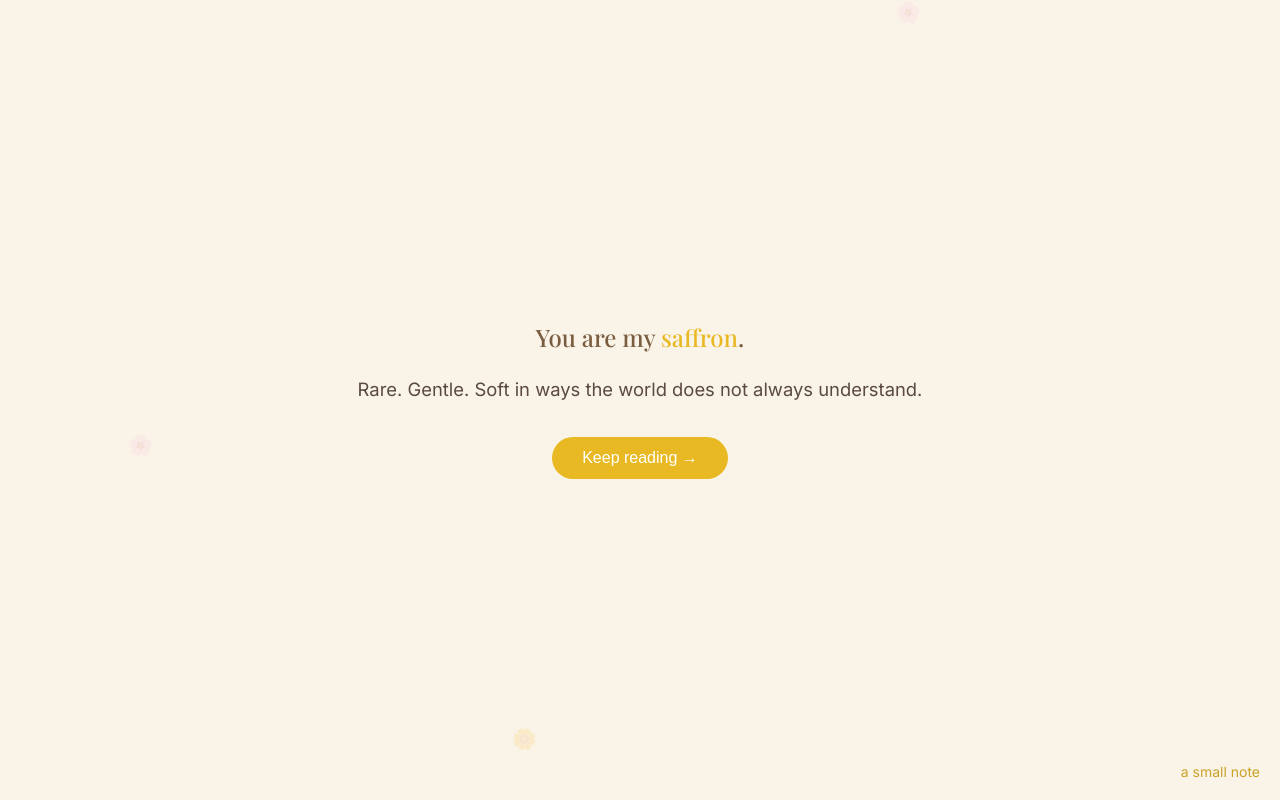
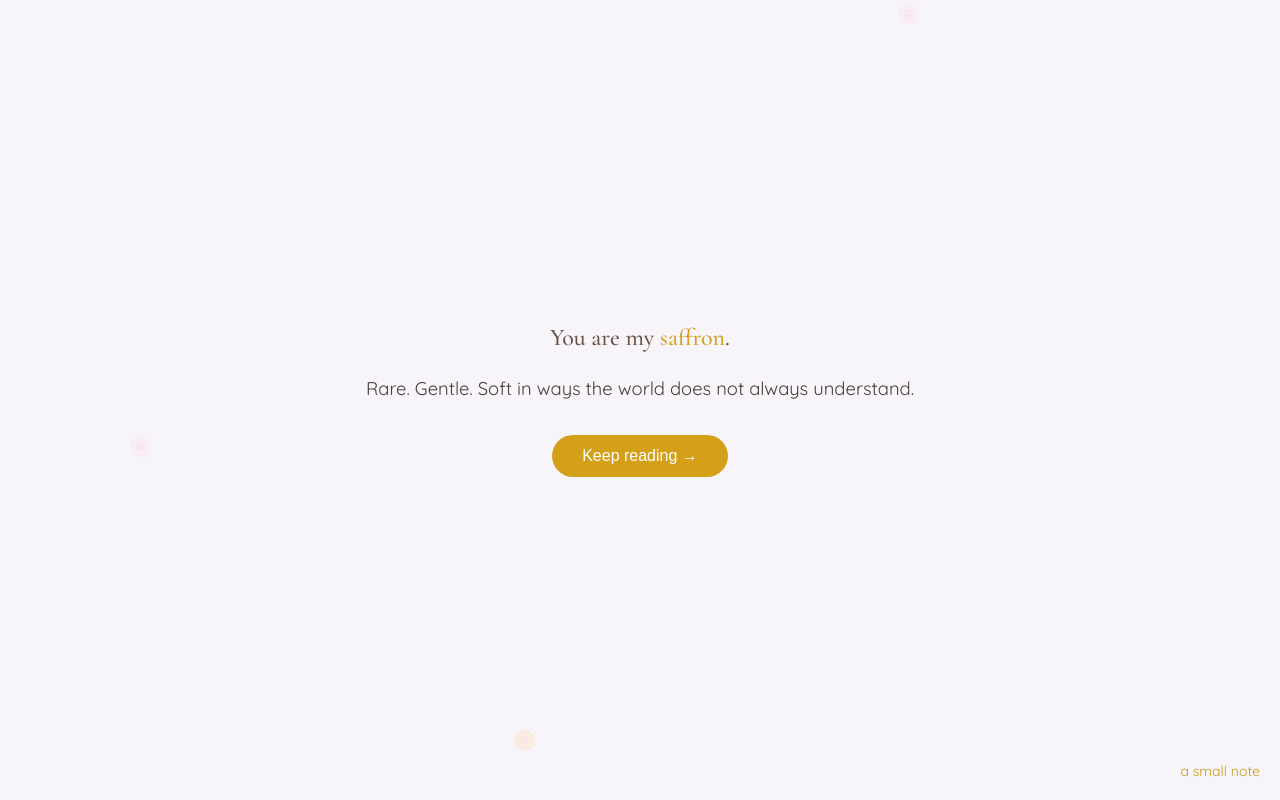
Before and after one commit to tonyrolex/saffron, a plain HTML site: page index.html in a window 1280 px wide. Shown: the top 800 px of the page. Drawn offline with nearby package versions, Linux system fonts and the light colour scheme.

Commit message:
Update index.html

```diff
--- a/index.html
+++ b/index.html
@@ -5,7 +5,7 @@
 <meta name="viewport" content="width=device-width, initial-scale=1.0">
 <title>For Kumkum</title>
 
-<link href="https://fonts.googleapis.com/css2?family=Playfair+Display:wght@400;500&family=Inter:wght@300;400&display=swap" rel="stylesheet">
+<link href="https://fonts.googleapis.com/css2?family=Cormorant+Garamond:wght@400;500&family=Quicksand:wght@300;400&display=swap" rel="stylesheet">
 
 <style>
 * {
@@ -19,9 +19,9 @@ html {
 }
 
 body {
-    background-color: #FAF3E8;
-    font-family: 'Inter', sans-serif;
-    color: #5a4a3f;
+    background-color: #F7F4FA;
+    font-family: 'Quicksand', sans-serif;
+    color: #4B3F3A;
     overflow-x: hidden;
 }
 
@@ -35,9 +35,9 @@ section {
 }
 
 h1, h2 {
-    font-family: 'Playfair Display', serif;
+    font-family: 'Cormorant Garamond', serif;
     font-weight: 500;
-    color: #7a5c3e;
+    color: #6A4E42;
 }
 
 p {
@@ -47,14 +47,14 @@ p {
 }
 
 .accent {
-    color: #E8B923;
+    color: #D4A017;
 }
 
 .btn {
     margin-top: 30px;
     padding: 12px 30px;
     border: none;
-    background-color: #E8B923;
+    background-color: #D4A017;
     color: white;
     font-size: 1rem;
     border-radius: 30px;
@@ -63,7 +63,7 @@ p {
 }
 
 .btn:hover {
-    background-color: #d6a81f;
+    background-color: #b88913;
 }
 
 .fade {
@@ -78,14 +78,14 @@ p {
 }
 
 .alt {
-    background-color: #FFF8ED;
+    background-color: #FFFDFC;
 }
 
-/* soft floating flowers */
+/* floating flowers */
 .flower {
     position: fixed;
     font-size: 20px;
-    opacity: 0.15;
+    opacity: 0.12;
     animation: float 12s linear infinite;
 }
 
@@ -101,14 +101,14 @@ p {
     right: 20px;
     font-size: 14px;
     cursor: pointer;
-    color: #c9a227;
+    color: #c89b15;
 }
 
 .note {
     display: none;
     position: fixed;
     inset: 0;
-    background: rgba(250,243,232,0.95);
+    background: rgba(247,244,250,0.95);
     justify-content: center;
     align-items: center;
     text-align: center;
@@ -118,7 +118,7 @@ p {
 .note-content {
     max-width: 500px;
     font-size: 1.3rem;
-    color: #7a5c3e;
+    color: #6A4E42;
 }
 </style>
 </head>
@@ -129,7 +129,6 @@ p {
 <div class="flower" style="left:40%; animation-delay:4s;">🌼</div>
 <div class="flower" style="left:70%; animation-delay:8s;">🌸</div>
 
-<!-- HERO -->
 <section>
     <div class="fade">
         <h1>You are my <span class="accent">saffron</span>.</h1>
@@ -140,7 +139,6 @@ p {
     </div>
 </section>
 
-<!-- WHY -->
 <section id="why" class="alt">
     <div class="fade">
         <h2>What makes you special to me</h2>
@@ -152,7 +150,6 @@ p {
     </div>
 </section>
 
-<!-- SAFE -->
 <section>
     <div class="fade">
         <h2>With me, you are safe.</h2>
@@ -166,7 +163,6 @@ p {
     </div>
 </section>
 
-<!-- FINAL -->
 <section class="alt">
     <div class="fade">
         <h1>I am grateful you chose me.</h1>
```
